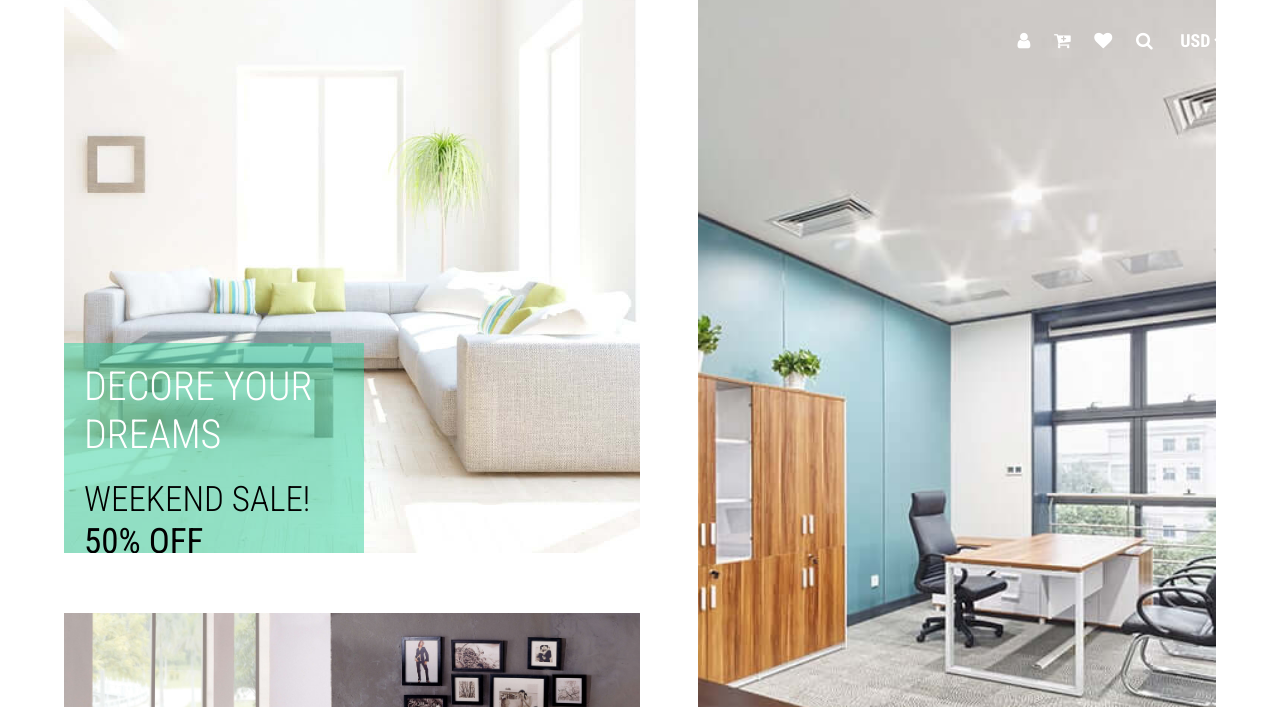
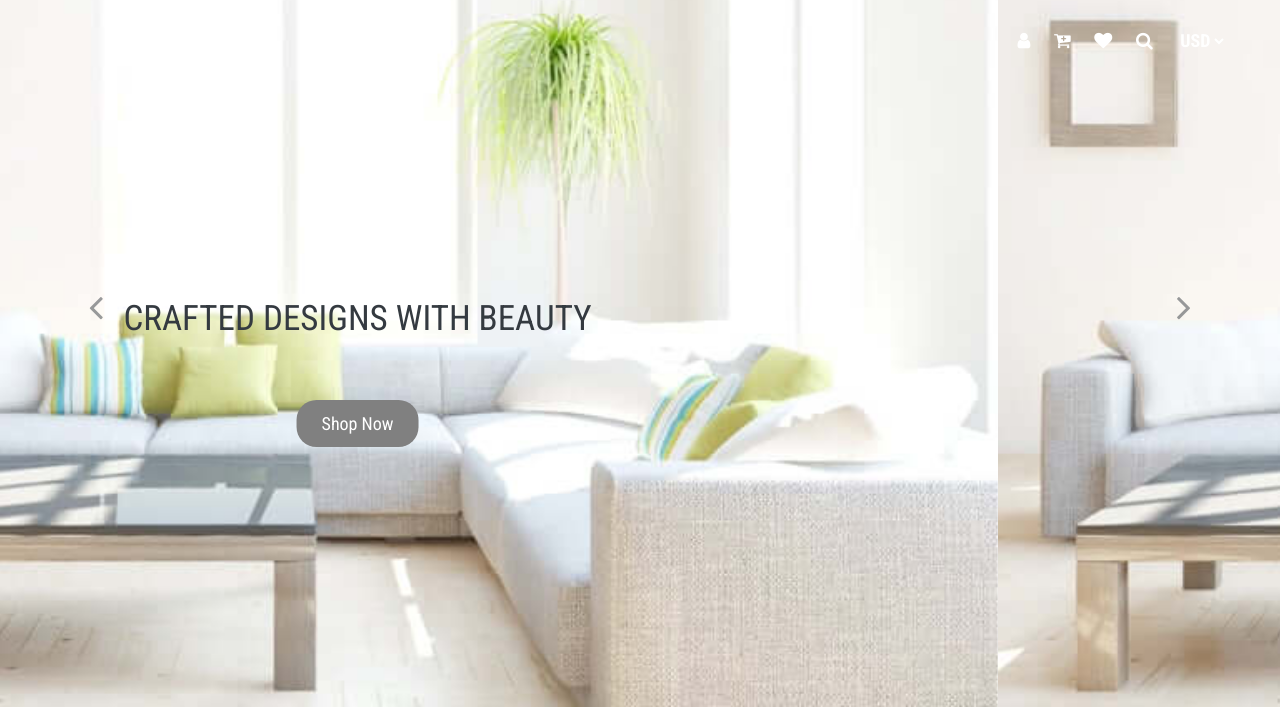
Before and after one commit to yusuf0786/Layla_furniture, a plain HTML site: page index.html in a window 1280 px wide. Shown: the part 93-800 px from the top of the page. Drawn offline with nearby package versions, Linux system fonts and the light colour scheme.

Commit message:
another commit

```diff
--- a/css/style.css
+++ b/css/style.css
@@ -126,7 +126,7 @@ body {
 }
 .tab_sec1, .tab_sec2, .tab_sec3, .tab_sec4 {
 	float: left;
-	margin-right: 10%;
+	margin-right: 5.5%;
 	font-size: .9rem;
 	font-weight: 100;
 }
@@ -225,9 +225,21 @@ body {
 	color: #000;
 }
 
-.my_carousel {
+.my_caraousel_item {
 	width: 100%;
 	height: 100vh;
+	background: #fff url('../img/img1.jpg') no-repeat center;
+	background-size: 100%;
+}
+.my_carousel_caption {
+	bottom: 30%;
+}
+.my_carousel_caption h3 {
+	margin-bottom: 3rem;
+}
+.LR_arrow {
+	font-size: 2rem;
+	font-weight: 100;
 }
 .mybutton {
 	padding: 10px 25px;
--- a/index.html
+++ b/index.html
@@ -133,36 +133,36 @@
   </div>
 </div>
 
-<div id="carouselExampleCaptions" class="carousel slide d-none" data-ride="carousel">
+<div id="carouselExampleCaptions" class="carousel slide" data-ride="carousel">
   <div class="carousel-inner">
-    <div class="carousel-item active">
-      <img src="../img/img1.jpg" class="d-block w-100" alt="...">
-      <div class="carousel-caption d-none d-md-block text-dark">
+    <div class="carousel-item active my_caraousel_item">
+      <!-- <img src="../img/img1.jpg" class="d-block w-100" alt="..."> -->
+      <div class="carousel-caption d-none d-md-block text-dark my_carousel_caption">
         <h3>CRAFTED DESIGNS WITH BEAUTY</h3>
         <button class="mybutton">Shop Now</button>
       </div>
     </div>
-    <div class="carousel-item">
-      <img src="../img/img1.jpg" class="d-block w-100" alt="...">
-      <div class="carousel-caption d-none d-md-block text-dark">
+    <div class="carousel-item my_caraousel_item">
+      <!-- <img src="../img/img1.jpg" class="d-block w-100" alt="..."> -->
+      <div class="carousel-caption d-none d-md-block text-dark my_carousel_caption">
         <h3>CRAFTED DESIGNS WITH BEAUTY</h3>
         <button class="mybutton">Shop Now</button>
       </div>
     </div>
-    <div class="carousel-item">
-      <img src="../img/img1.jpg" class="d-block w-100" alt="...">
-      <div class="carousel-caption d-none d-md-block text-dark text-lg">
+    <div class="carousel-item my_caraousel_item">
+      <!-- <img src="../img/img1.jpg" class="d-block w-100" alt="..."> -->
+      <div class="carousel-caption d-none d-md-block text-dark text-lg my_carousel_caption">
         <h3>CRAFTED DESIGNS WITH BEAUTY</h3>
         <button class="mybutton">Shop Now</button>
       </div>
     </div>
   </div>
   <a class="carousel-control-prev align-items-center" href="#carouselExampleCaptions" role="button" data-slide="prev">
-    <span class="fa fa-angle-left text-dark" aria-hidden="true"></span>
+    <span class="fa fa-angle-left text-dark LR_arrow" aria-hidden="true"></span>
     <span class="sr-only">Previous</span>
   </a>
   <a class="carousel-control-next" href="#carouselExampleCaptions" role="button" data-slide="next">
-    <span class="carousel-control-next-icon text-dark" aria-hidden="true"></span>
+    <span class="fa fa-angle-right text-dark LR_arrow" aria-hidden="true"></span>
     <span class="sr-only">Next</span>
   </a>
 </div>
```
